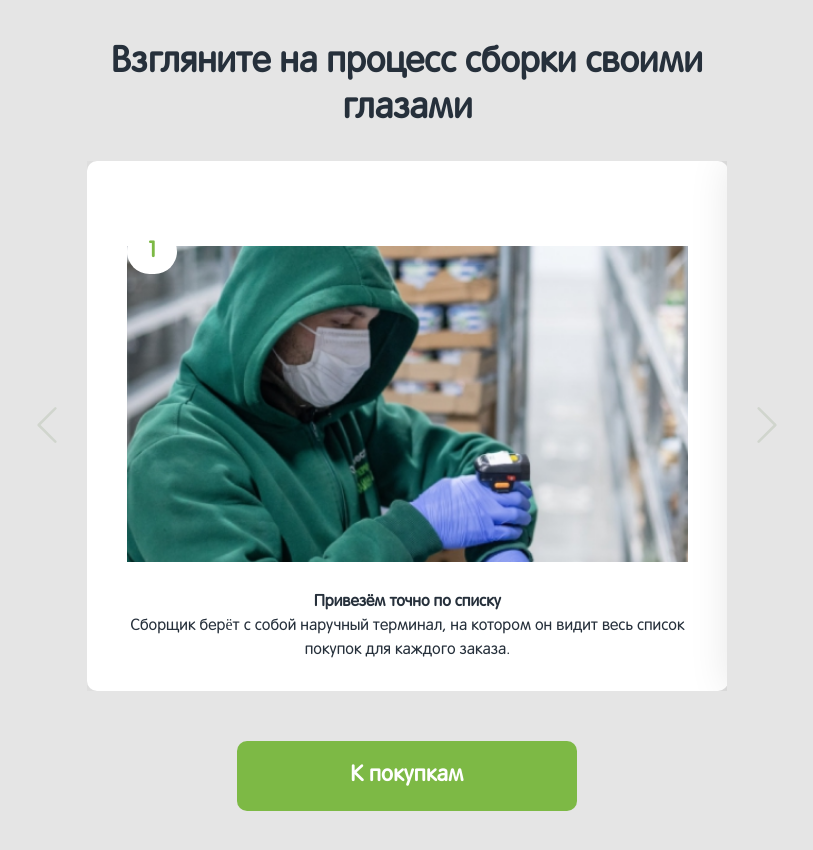
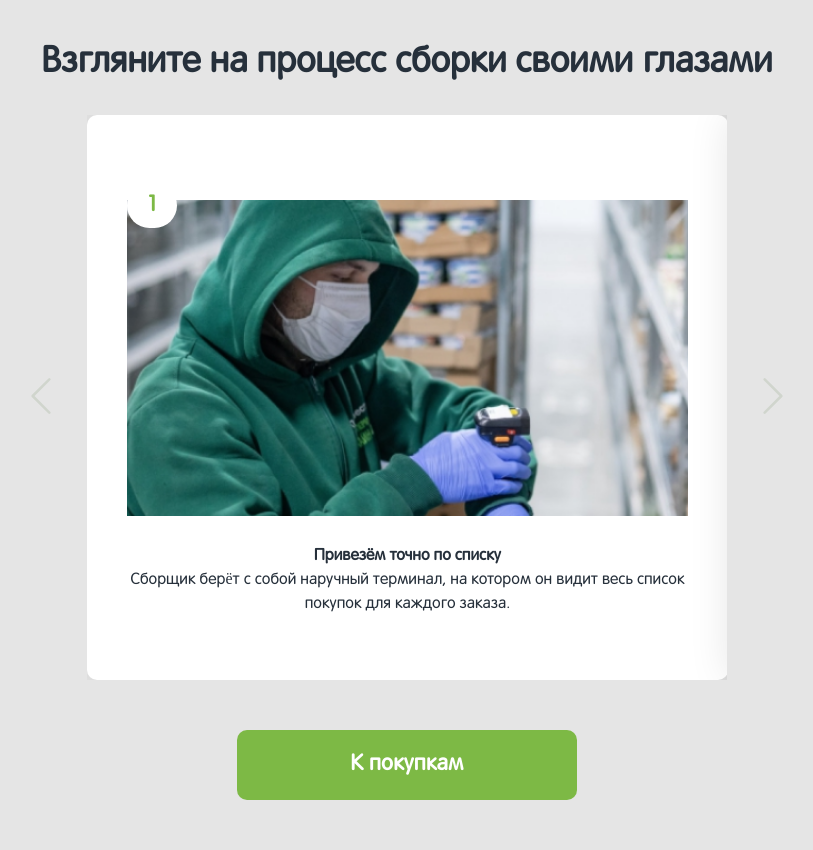
Before and after one commit to sergeyteleshev/outOfCloudTest, a Vue app: page / in a window 1280 px wide. Shown: the top 850 px of the page, without its empty margins (233-1046 px from the left). Built offline with nearby package versions, Linux system fonts and the light colour scheme.

Commit message:
slider buttons fix

```diff
--- a/src/App.vue
+++ b/src/App.vue
@@ -127,7 +127,7 @@ table {
 .container
 {
   margin: 0 auto;
-  width: 715px;
+  width: 915px;
   display: flex;
   flex-direction: column;
   justify-content: center;
--- a/src/components/slider/AssembleySliderItem.vue
+++ b/src/components/slider/AssembleySliderItem.vue
@@ -37,8 +37,6 @@ export default {
 .assembly-slider__item
 {
   text-align: center;
-  width: 640px;
-  height: 450px;
   padding: 40px;
   background-color: white;
   box-shadow: 0 0 40px 0 #0000001A;
--- a/src/components/slider/AssemblySlider.vue
+++ b/src/components/slider/AssemblySlider.vue
@@ -1,8 +1,8 @@
 <template>
     <div class="assembly-slider">
-      <div class="assembly-slider__nav" v-on:click="prevSlide($props.data)">
+      <button class="assembly-slider__nav" v-on:click="prevSlide($props.data)">
         <img :src="require('../../assets/img/nav left.svg')">
-      </div>
+      </button>
       <div class="assembly-slider-item-wrapper">
         <div class="assembly-slider" :style="`margin-left: -${(100 * currentSlideIndex)}%`">
           <AssemblySliderItem
@@ -13,9 +13,9 @@
           />
         </div>
       </div>
-      <div class="assembly-slider__nav" v-on:click="nextSlide($props.data)">
+      <button class="assembly-slider__nav" v-on:click="nextSlide($props.data)">
         <img :src="require('../../assets/img/nav right.svg')"/>
-      </div>
+      </button>
     </div>
 </template>
 
@@ -75,29 +75,35 @@ export default {
 <style scoped>
 .assembly-slider
 {
-  display: flex;
-  flex-direction: row;
+  display: grid;
+  grid-auto-flow: column;
   overflow: hidden;
-  justify-content: flex-start;
-  align-items: center;
   transition: all ease 0.5s;
 }
 
 .assembly-slider__nav
 {
-  padding: 0 30px;
+  border: none;
+  background: none;
+  text-align: center;
+  vertical-align: center;
 }
 
 .assembly-slider__nav:hover
 {
   cursor: pointer;
-  background: rgba(0,0,0,0.15);
 }
 
 .assembly-slider__nav img
 {
+  padding: 20px 30px;
   width: 20px;
   height: 40px;
+}
+
+.assembly-slider__nav img:hover
+{
+  background: rgba(0,0,0,0.15);
 }
 
 .assembly-slider-item-wrapper
```
